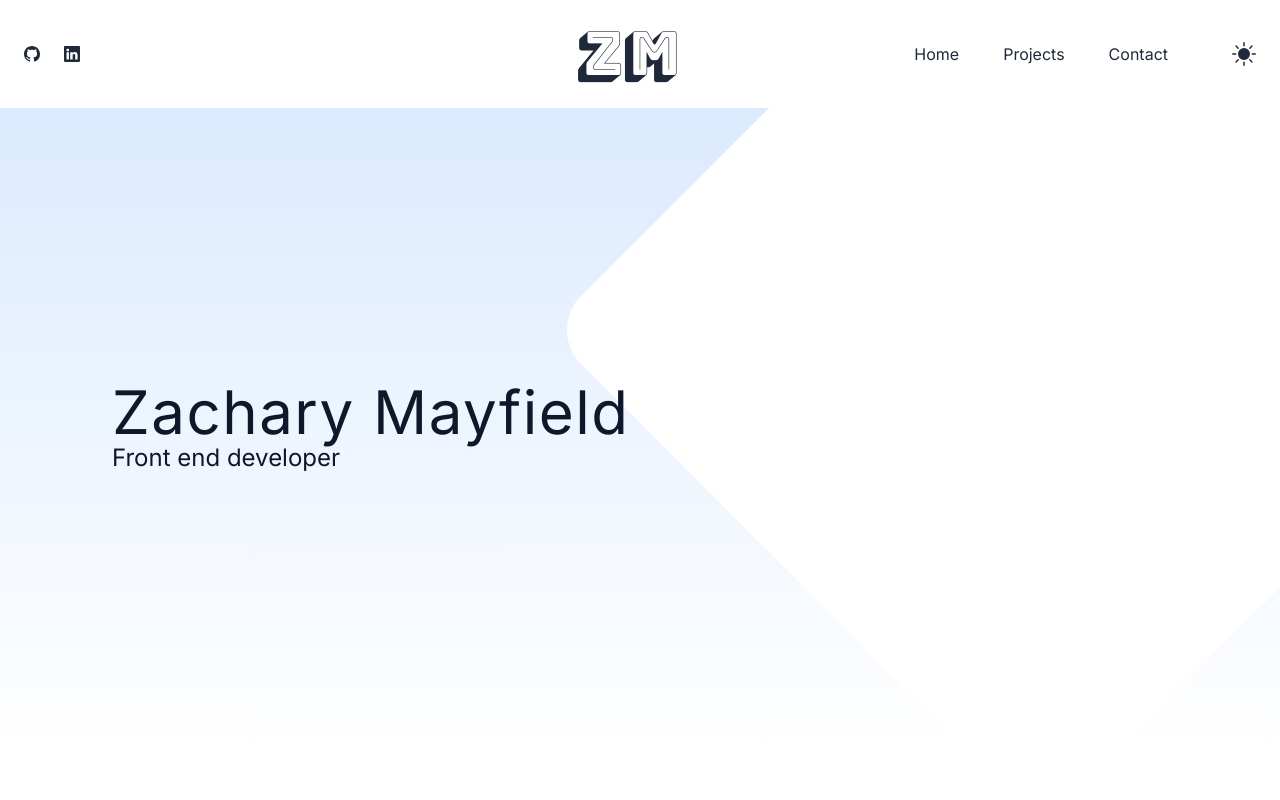
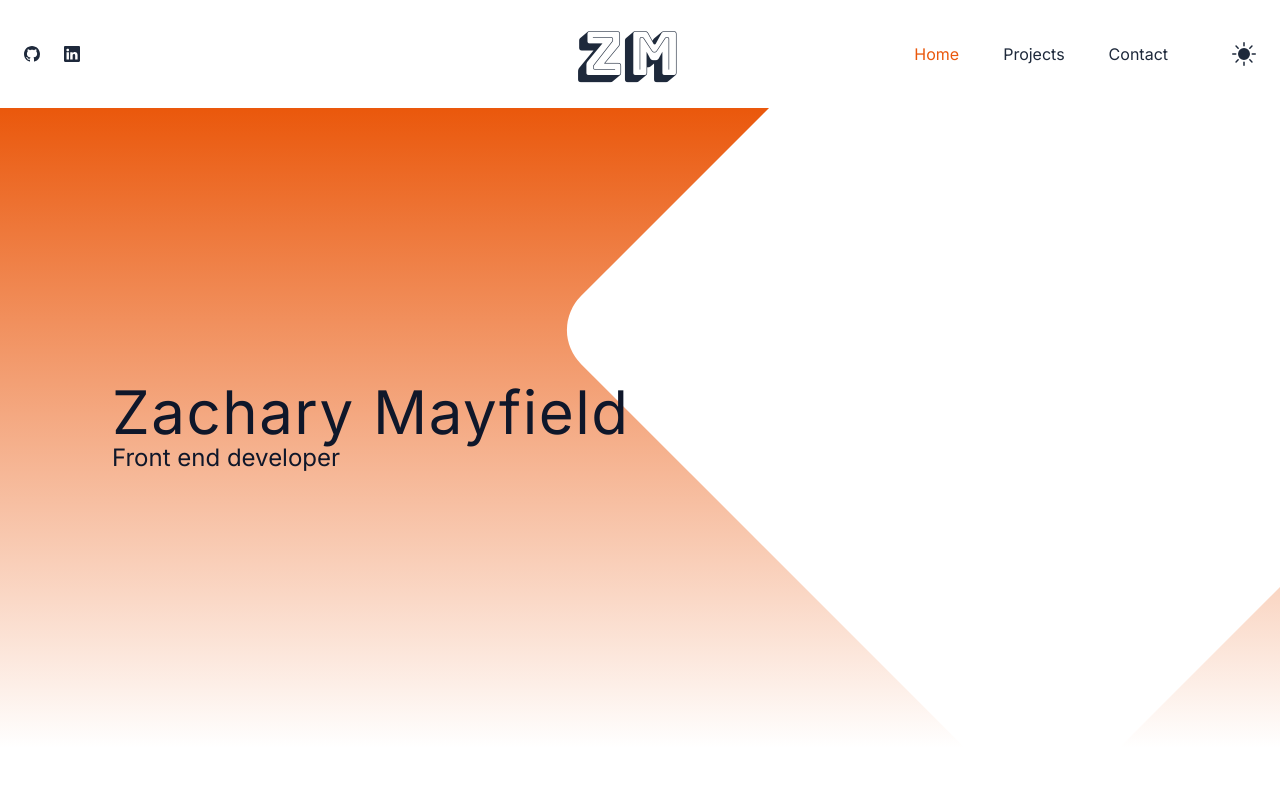
Before and after one commit to zakmayfield/portfolio, a Next.js app: page / in a window 1280 px wide. Shown: the top 800 px of the page. Built offline with nearby package versions, Linux system fonts and the light colour scheme; a web font is replaced by a local one.

Commit message:
links now show when active, playing with colors

```diff
--- a/src/features/home/components/Hero.tsx
+++ b/src/features/home/components/Hero.tsx
@@ -6,7 +6,7 @@ interface HeroProps {}
 export const Hero: FC<HeroProps> = ({}) => {
   return (
     // TODO: make 100vh header
-    <div className='h-[80vh] bg-gradient-to-b from-blue-100 to-white flex items-center relative overflow-hidden'>
+    <div className='h-[80vh] bg-gradient-to-b from-orange-600 to-white flex items-center relative overflow-hidden'>
       <div className='w-[400px] h-[400px] md:w-[700px] md:h-[700px] rounded-[3rem]  absolute -top-32 bg-white -right-28 rotate-45 z-0' />
       <ContentContainer className='md:max-w-6xl px-6 md:px-12 relative z-10'>
         <HeroContent />
--- a/src/shared/components/NavLink.tsx
+++ b/src/shared/components/NavLink.tsx
@@ -6,12 +6,25 @@ interface NavLinkProps {
   slug: string;
   title: string;
   className?: string;
+  pathname: string;
 }
 
-export const NavLink: FC<NavLinkProps> = ({ slug, title, className }) => {
+export const NavLink: FC<NavLinkProps> = ({
+  slug,
+  title,
+  className,
+  pathname,
+}) => {
+  const isActive = pathname.split('/')[1] === slug;
+
   return (
     <li className={cn('px-4 py-2', className)}>
-      <Link href={`/${slug}`}>{title}</Link>
+      <Link
+        href={`/${slug}`}
+        className={`${isActive ? 'text-orange-600' : ''}`}
+      >
+        {title}
+      </Link>
     </li>
   );
 };
--- a/src/shared/components/NavLinksGroup.tsx
+++ b/src/shared/components/NavLinksGroup.tsx
@@ -1,18 +1,26 @@
+'use client';
 import { FC } from 'react';
-import { twMerge } from 'tailwind-merge';
 import { navigationItems } from '@/shared/constants';
 import { NavLink } from './NavLink';
 import { cn } from '@/lib/utils';
+import { usePathname } from 'next/navigation';
 
 interface NavLinksGroupProps {
   className?: string;
 }
 
 export const NavLinksGroup: FC<NavLinksGroupProps> = ({ className }) => {
+  const pathname = usePathname();
+
   return (
     <ul className={cn('flex gap-3', className)}>
       {navigationItems.map((item) => (
-        <NavLink key={item.slug} slug={item.slug} title={item.title} />
+        <NavLink
+          key={item.slug}
+          slug={item.slug}
+          title={item.title}
+          pathname={pathname}
+        />
       ))}
     </ul>
   );
```
